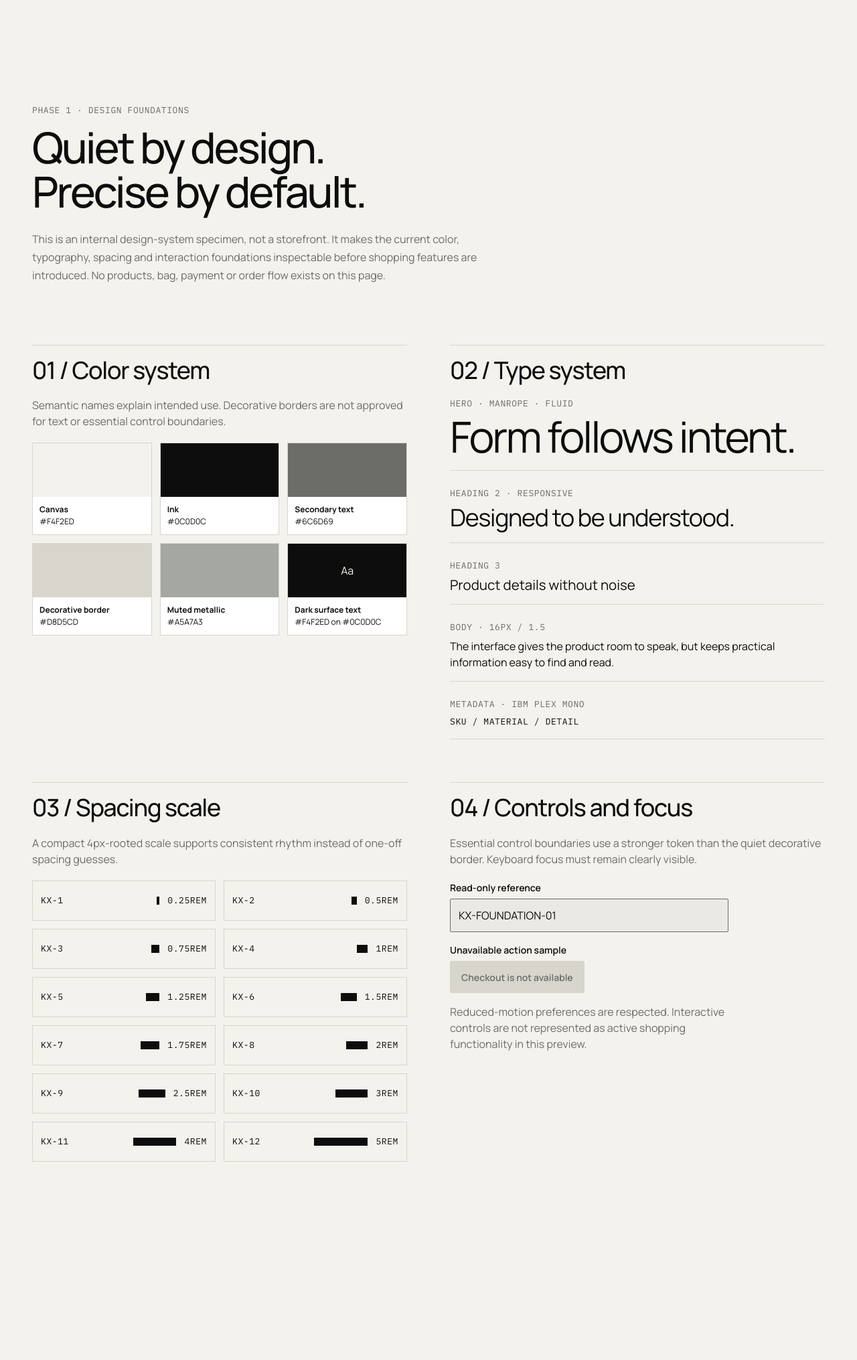
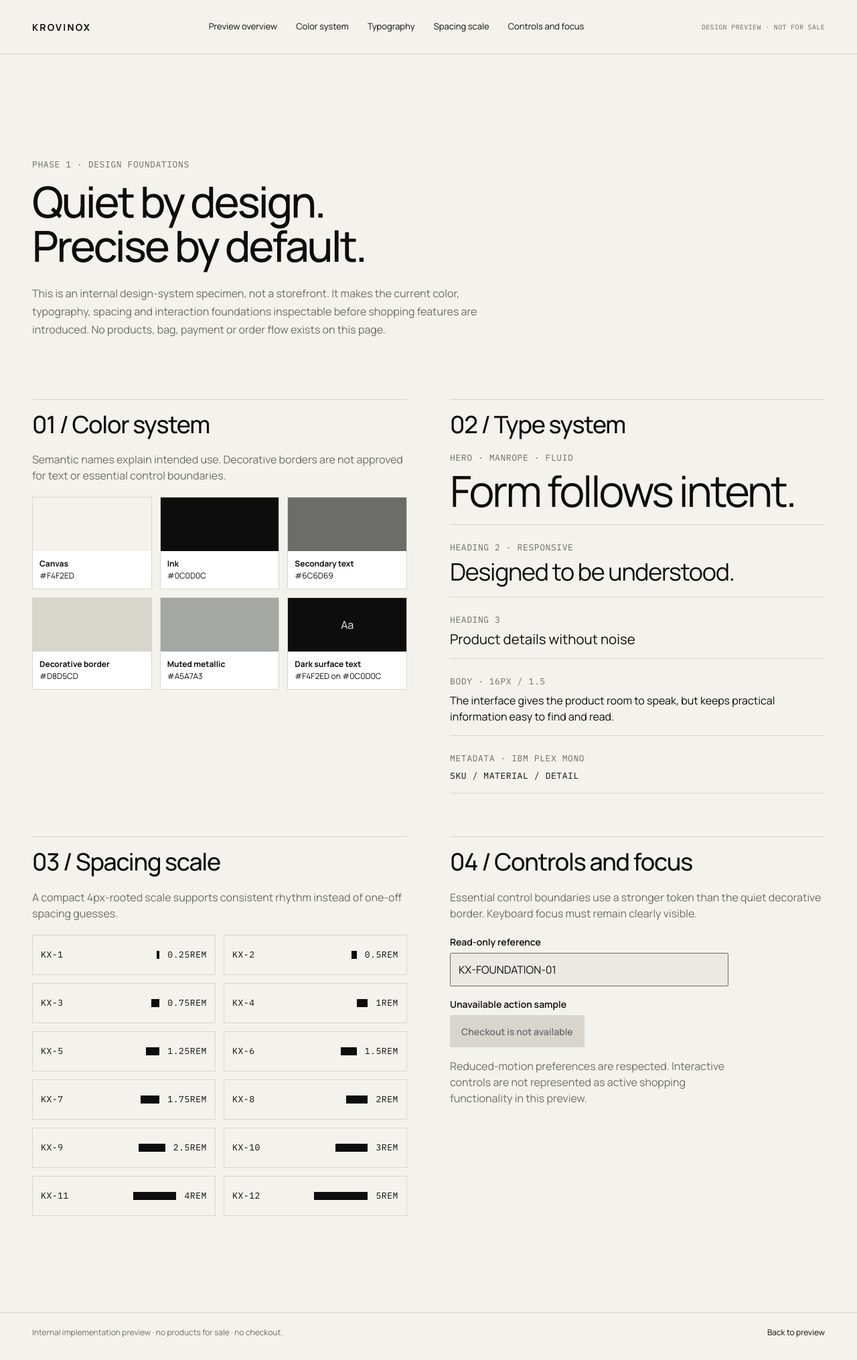
Before and after one commit to som76377-alt/KROVINOX, a Next.js app: page / in a window 1280 px wide. Shown: the whole page at 67% size. Before the commit the page ends 1815 px from the top, so only its background shows below. Built offline with nearby package versions, Linux system fonts and the light colour scheme.

Commit message:
fix: mount shared shell and keep skip link first

```diff
--- a/app/layout.tsx
+++ b/app/layout.tsx
@@ -1,8 +1,8 @@
 import type { Metadata, Viewport } from "next";
 import { IBM_Plex_Mono, Manrope } from "next/font/google";
-import "./globals.css";
 import SiteFooter from "@/components/site-footer";
 import SiteHeader from "@/components/site-header";
+import "./globals.css";
 
 const manrope = Manrope({
   subsets: ["latin"],
@@ -40,7 +40,10 @@ export default function RootLayout({
   return (
     <html lang="en-IN">
       <body className={`${manrope.variable} ${plexMono.variable}`}>
+        <a className="skip-link" href="#main-content">Skip to content</a>
+        <SiteHeader />
         {children}
+        <SiteFooter />
       </body>
     </html>
   );
--- a/app/page.tsx
+++ b/app/page.tsx
@@ -24,7 +24,6 @@ const spacingTokens = [
 export default function FoundationPreviewPage() {
   return (
     <>
-      <a className="skip-link" href="#main-content">Skip to content</a>
       <main id="main-content" className="preview-page">
           <section className="hero" aria-labelledby="page-title">
           <p className="eyebrow">Phase 1 · Design foundations</p>
```
